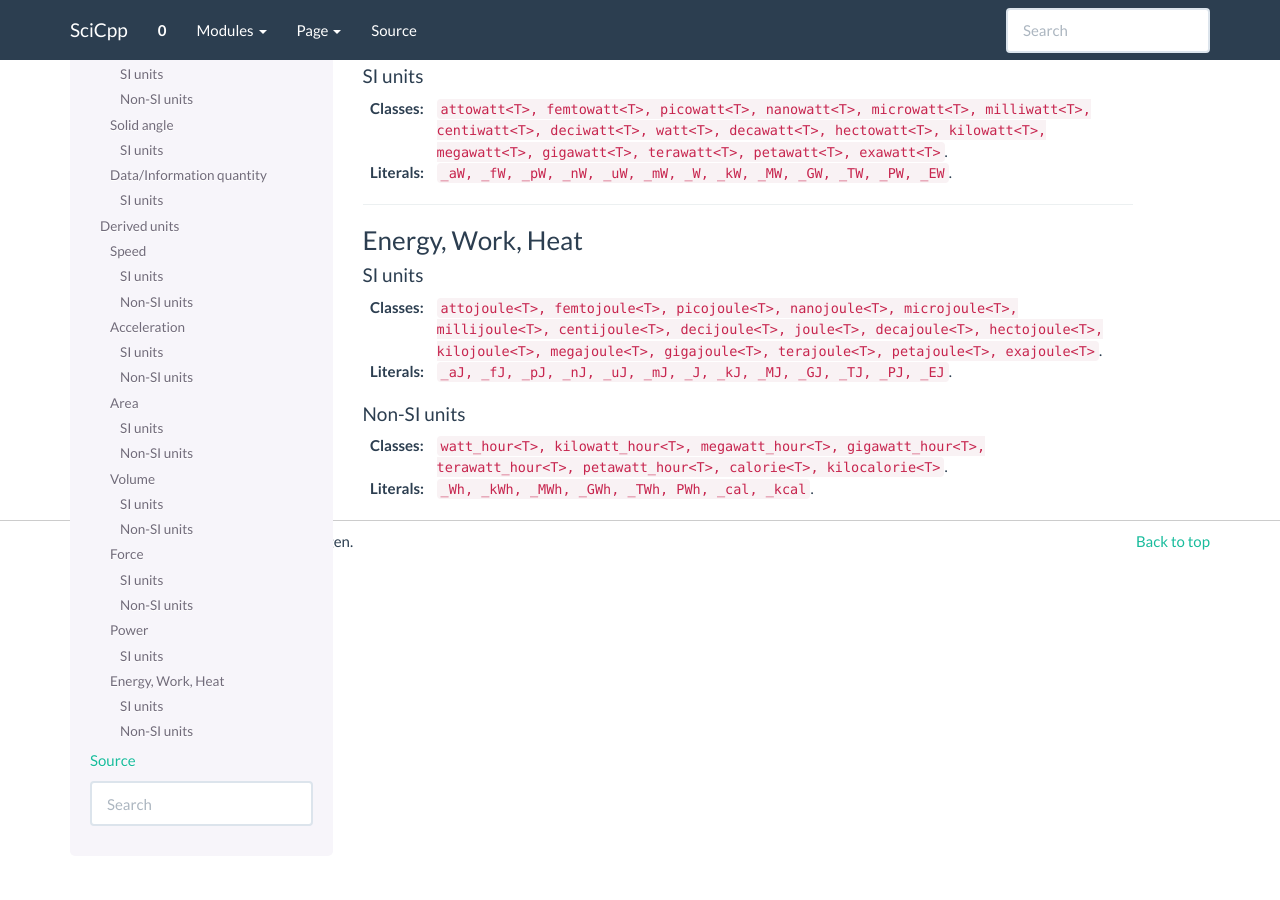
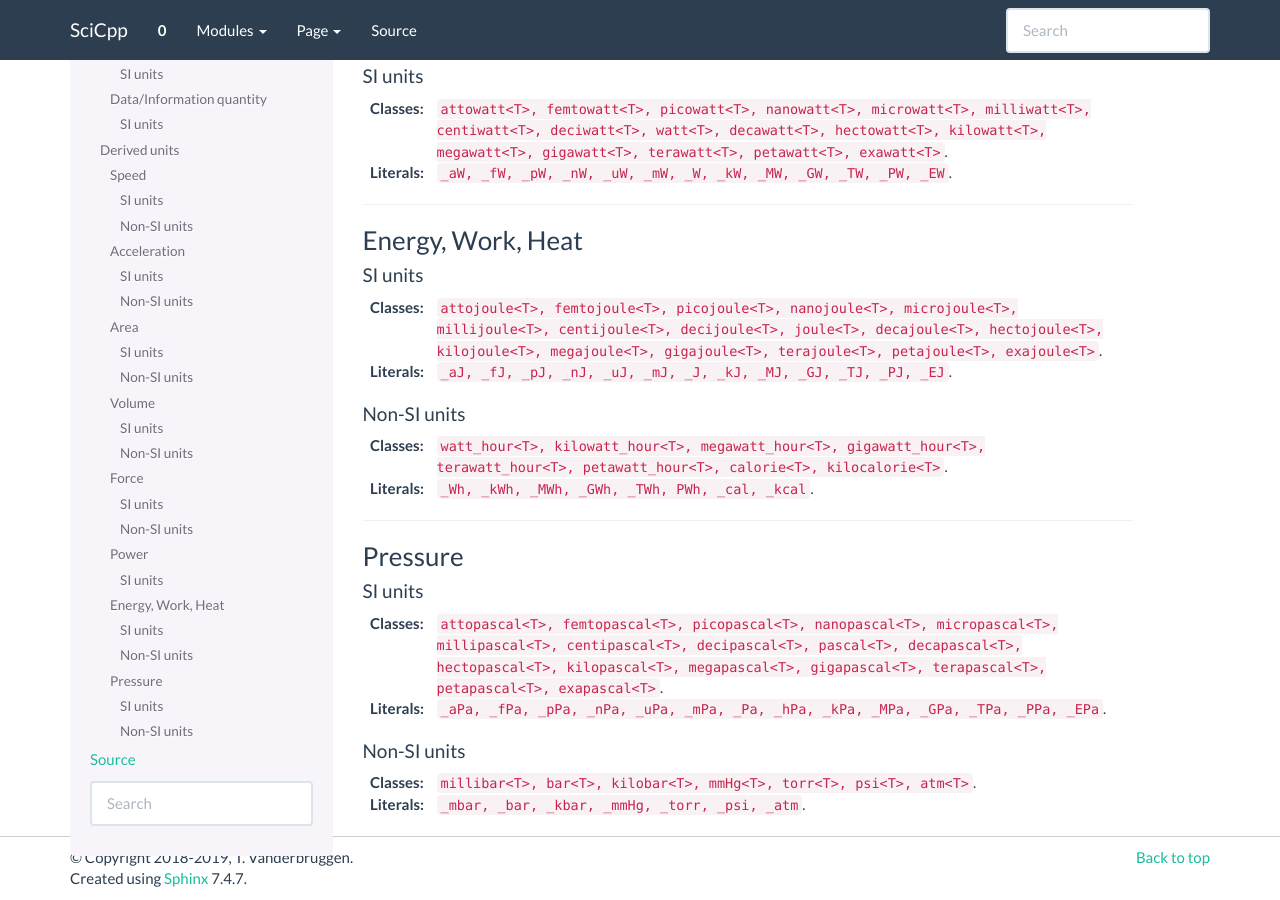
Before and after one commit to tvanderbruggen/SciCpp, a Sphinx documentation site: the page built from doc/source/core.units.defined.units.rst, in a window 1280 px wide and 900 px high, scrolled down 5259 px. Built offline with Sphinx 7.4.7, drawn with Linux system fonts in a browser that asks for light colours.

Commit message:
Pressure units

```diff
--- a/doc/source/core.units.defined.units.rst
+++ b/doc/source/core.units.defined.units.rst
@@ -335,3 +335,22 @@ Non-SI units
 :Classes: :code:`watt_hour<T>, kilowatt_hour<T>, megawatt_hour<T>, gigawatt_hour<T>, terawatt_hour<T>, petawatt_hour<T>, calorie<T>, kilocalorie<T>`.
 
 :Literals: :code:`_Wh, _kWh, _MWh, _GWh, _TWh, PWh, _cal, _kcal`.
+
+-------------------------------------------------------------------------------
+
+Pressure
+~~~~~~~~~~~~~~~
+
+SI units
+^^^^^^^^^^
+
+:Classes: :code:`attopascal<T>, femtopascal<T>, picopascal<T>, nanopascal<T>, micropascal<T>, millipascal<T>, centipascal<T>, decipascal<T>, pascal<T>, decapascal<T>, hectopascal<T>, kilopascal<T>, megapascal<T>, gigapascal<T>, terapascal<T>, petapascal<T>, exapascal<T>`.
+
+:Literals: :code:`_aPa, _fPa, _pPa, _nPa, _uPa, _mPa, _Pa, _hPa, _kPa, _MPa, _GPa, _TPa, _PPa, _EPa`.
+
+Non-SI units
+^^^^^^^^^^
+
+:Classes: :code:`millibar<T>, bar<T>, kilobar<T>, mmHg<T>, torr<T>, psi<T>, atm<T>`.
+
+:Literals: :code:`_mbar, _bar, _kbar, _mmHg, _torr, _psi, _atm`.
```
Also changed, not shown: 2 other files.
